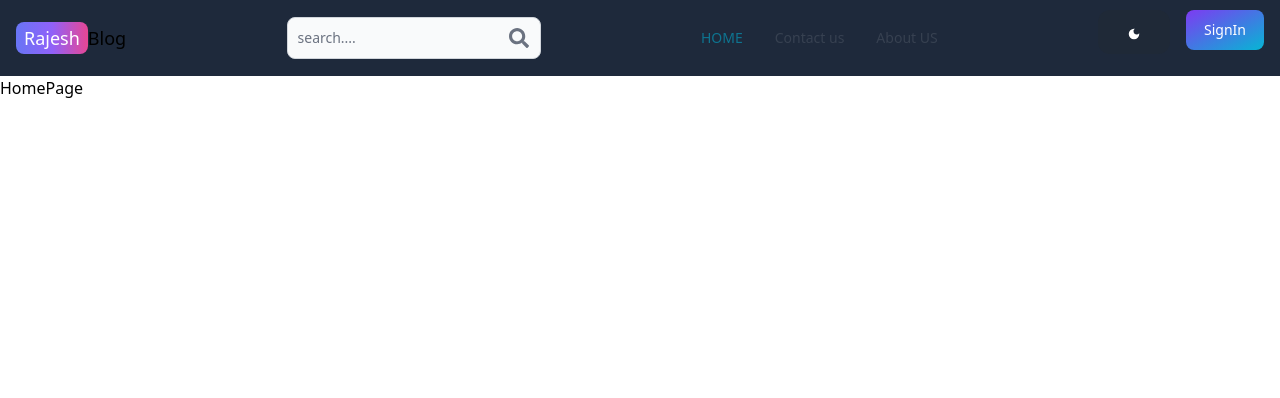
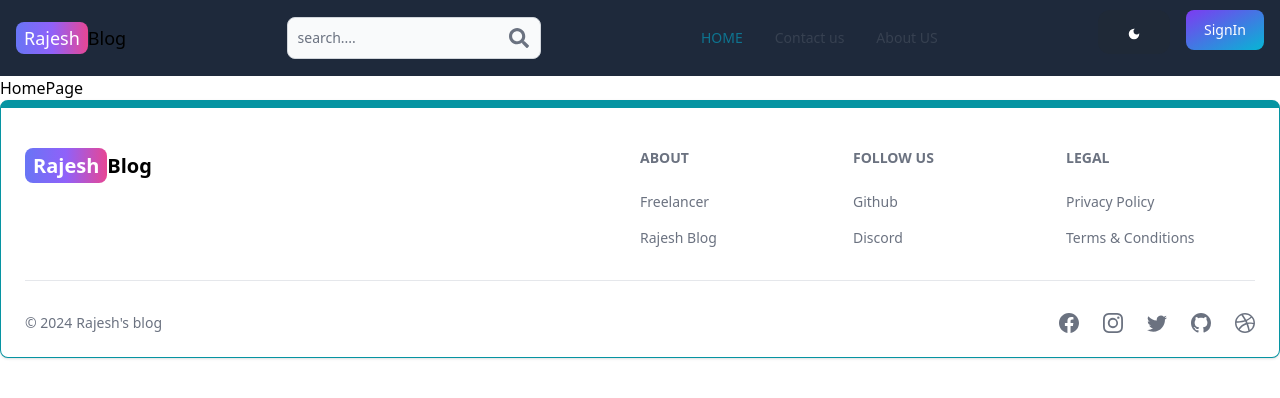
Before and after one commit to rajesh2003raj/my-first-project-of-blogging-website, a React (Vite) app in the folder client/: page / in a window 1280 px wide. Shown: the top 398 px of the page. Built offline with nearby package versions, Linux system fonts and the light colour scheme.

Commit message:
Create footer in our web blog

```diff
--- a/client/src/Layout.jsx/layout.jsx
+++ b/client/src/Layout.jsx/layout.jsx
@@ -1,6 +1,7 @@
 
 import {Outlet} from 'react-router-dom'
 import  Headers from "../components/Headers"
+import Footer from '../components/Footer'
 
 /* outlet is useful for fixing any components at any place that does not change */
 function layout() {
@@ -8,6 +9,7 @@
     <>
          <Headers/>
        <Outlet/>
+       <Footer/>
      </>
   )
 }
--- a/client/src/ReactRouter/AllReactRouter.jsx
+++ b/client/src/ReactRouter/AllReactRouter.jsx
@@ -5,6 +5,7 @@
 import SignInPage from "../pages/SignInPage";
 import AdminPanelPage from "../pages/AdminPanelPage";
 import Layout from "../Layout.jsx/layout";
+
 
 const router = createBrowserRouter(
   createRoutesFromElements(
@@ -18,7 +19,9 @@
       <Route path="SignUp" element={<SignInPage />} />
       <Route path="Admin" element={<AdminPanelPage />} />
       <Route path="*" element={<div>Page not found!</div>} />
+
     </Route>
+
   )
 );
 
--- /dev/null
+++ b/client/src/components/Footer.jsx
@@ -0,0 +1,82 @@
+
+import { Footer } from 'flowbite-react';
+import { Link } from 'react-router-dom';
+import { BsFacebook, BsInstagram, BsTwitter, BsGithub, BsDribbble } from 'react-icons/bs';
+export default function FooterCom() {
+  return (
+    <Footer container className='border border-t-8 border-teal-500'>
+      <div className='w-full max-w-7xl mx-auto'>
+        <div className='grid  grid-cols-1 justify-between md:grid-cols-2'>
+          <div className='mt-5'>
+            <Link
+              to='/'
+              className='self-center whitespace-nowrap text-lg sm:text-xl font-semibold dark:text-white'
+            >
+              <span className='px-2 py-1 bg-gradient-to-r from-indigo-500 via-purple-500 to-pink-500 rounded-lg text-white'>
+                Rajesh
+              </span>
+              Blog
+            </Link>
+          </div>
+          <div className='grid grid-cols-2  gap-8 mt-4 md:grid-cols-3 sm:gap-6'>
+            <div>
+              <Footer.Title title='About' />
+              <Footer.LinkGroup col>
+                <Footer.Link
+                  href='#'
+                  target='_blank'
+                  rel='noopener noreferrer'
+                >
+                  Freelancer
+                </Footer.Link>
+                <Footer.Link
+                  href='/about'
+                  target='_blank'
+                  rel='noopener noreferrer'
+                >
+                   Rajesh Blog
+                </Footer.Link>
+              </Footer.LinkGroup>
+            </div>
+            <div>
+              <Footer.Title title='Follow us' />
+              <Footer.LinkGroup col>
+                <Footer.Link
+                  href='https://www.github.com/rajesh2003raj'
+                  target='_blank'
+                  rel='noopener noreferrer'
+                >
+                  Github
+                </Footer.Link>
+                <Footer.Link href='#'>Discord</Footer.Link>
+              </Footer.LinkGroup>
+            </div>
+            <div>
+              <Footer.Title title='Legal' />
+              <Footer.LinkGroup col>
+                <Footer.Link href='#'>Privacy Policy</Footer.Link>
+                <Footer.Link href='#'>Terms &amp; Conditions</Footer.Link>
+              </Footer.LinkGroup>
+            </div>
+          </div>
+        </div>
+        <Footer.Divider />
+        <div className='w-full sm:flex sm:items-center sm:justify-between'>
+          <Footer.Copyright
+            href='#'
+            by="Rajesh's blog"
+            year={new Date().getFullYear()}
+          />
+          <div className="flex gap-6 sm:mt-0 mt-4 sm:justify-center">
+            <Footer.Icon href='#' icon={BsFacebook}/>
+            <Footer.Icon href='#' icon={BsInstagram}/>
+            <Footer.Icon href='#' icon={BsTwitter}/>
+            <Footer.Icon href='https://github.com/rajesh2003raj' icon={BsGithub}/>
+            <Footer.Icon href='#' icon={BsDribbble}/>
+
+          </div>
+        </div>
+      </div>
+    </Footer>
+  );
+}
--- a/client/src/components/Headers.jsx
+++ b/client/src/components/Headers.jsx
@@ -2,7 +2,6 @@
 import { Navbar, Button,TextInput}  from  "flowbite-react"
 import { FaSearch  } from "react-icons/fa";
 import { MdDarkMode } from "react-icons/md";
-import { PiSunDimLight } from "react-icons/pi";
 function Headers() {
   const path=useLocation().pathname;
   return (
--- a/client/src/main.jsx
+++ b/client/src/main.jsx
@@ -5,8 +5,11 @@
 import {RouterProvider } from 'react-router-dom'
 import router from './ReactRouter/AllReactRouter.jsx'
 
+
 ReactDOM.createRoot(document.getElementById('root')).render(
   <React.StrictMode>
-     <RouterProvider router={router}></RouterProvider>
+     <RouterProvider router={router}>
+
+     </RouterProvider>
   </React.StrictMode>,
 )
```
